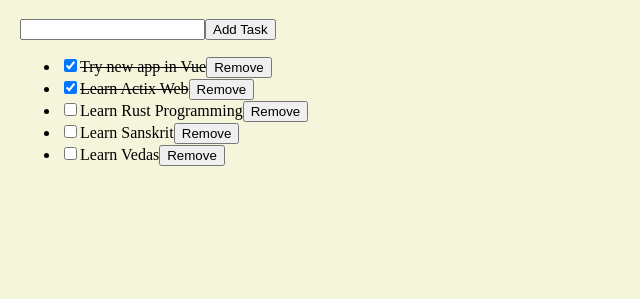
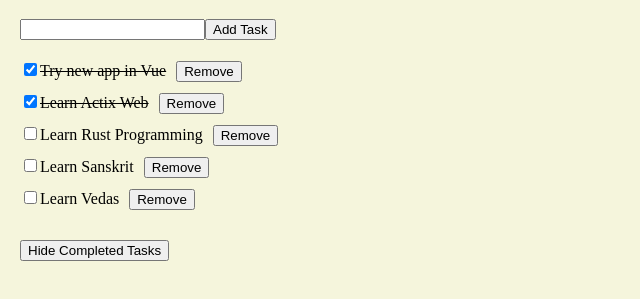
Before and after one commit to rameshovyas/vue-simple-todo-ui, a plain HTML site: page index.html in a window 1280 px wide. Shown: the part 81-380 px from the top of the page, without its empty margins (0-640 px from the left). Drawn offline with nearby package versions, Linux system fonts and the light colour scheme.

Commit message:
Added btton to show all or show only incomplte tasks

```diff
--- a/app.js
+++ b/app.js
@@ -3,6 +3,7 @@ let id = 0;
 const app = Vue.createApp({
     data() {
         return {
+          hideCompleted: false,
           newTodo: '',
           todos :[
               {id: ++id, text: 'Try new app in Vue',done:true},
@@ -12,6 +13,11 @@ const app = Vue.createApp({
               {id: ++id, text: 'Learn Vedas',done:false},
           ]
 
+        }
+    },
+    computed: {
+        filteredList() {
+            return this.hideCompleted ? this.todos.filter((t)=> !t.done) : this.todos
         }
     },
     methods: {
--- a/index.html
+++ b/index.html
@@ -14,12 +14,15 @@
        <input v-model="newTodo"></input>
        <button @click="addTodo()">Add Task</button>
        <ul>
-           <li v-for="todo in todos" :key="todo.id">
+           <li v-for="todo in filteredList" :key="todo.id">
                <input type="checkbox" v-model="todo.done">
                <span :class="{ completed: todo.done }">{{ todo.text }}</span>
                <button @click="removeTodo(todo)">Remove</button>
            </li>
        </ul>
+       <button @click="hideCompleted = !hideCompleted">
+           {{ hideCompleted ? "Show All Tasks" : "Hide Completed Tasks"}}
+       </button>
     </div>
 </body>
 <script src="app.js"></script>
--- a/style.css
+++ b/style.css
@@ -7,3 +7,6 @@ body{
 .completed{
     text-decoration: line-through;
 }
+ul{padding:20px 0;margin:0;}
+ul li{list-style: none;padding-bottom: 10px;}
+span{margin-right: 10px;}
```
